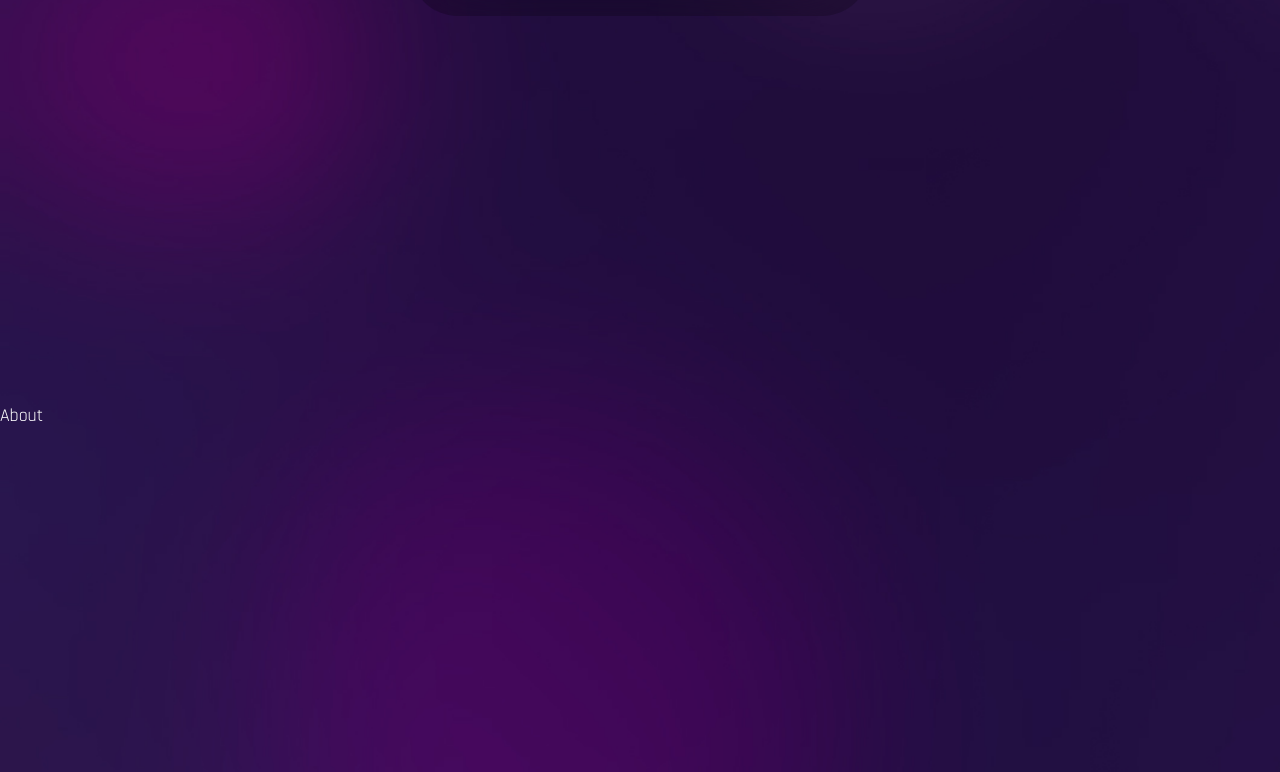
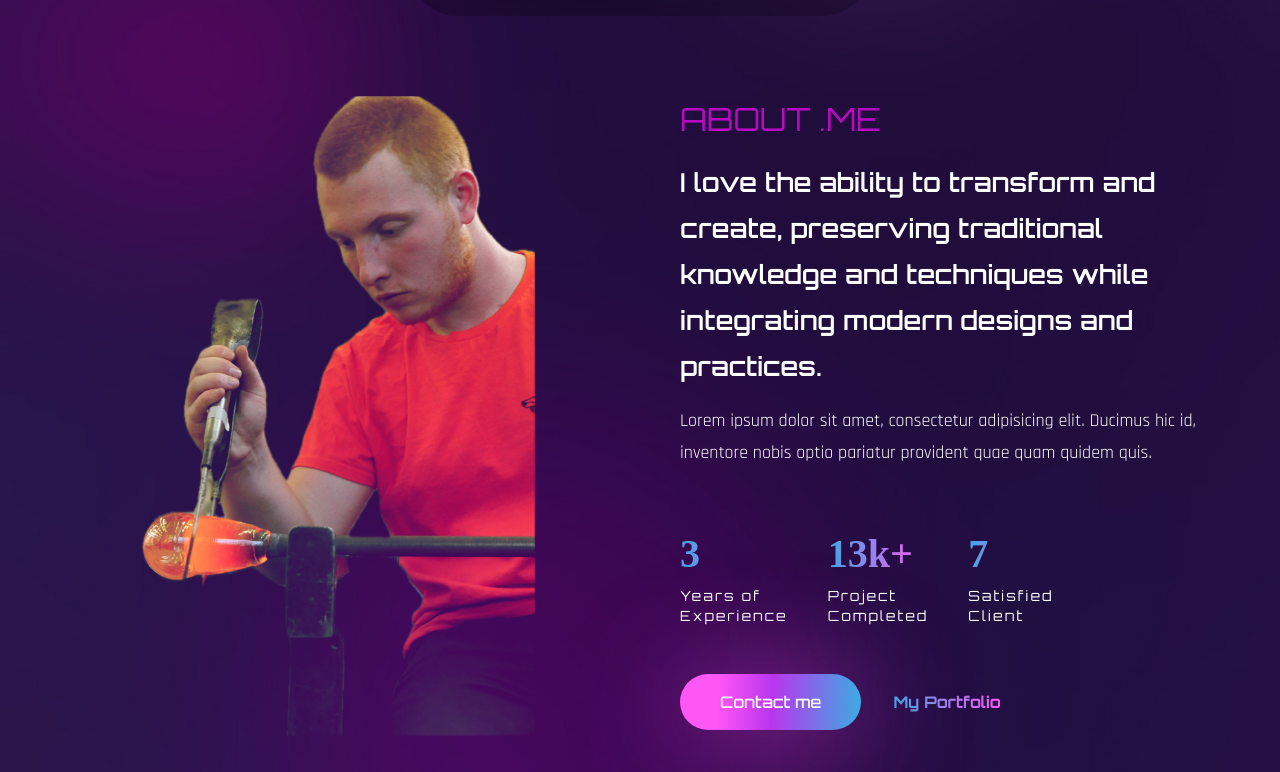
Before and after one commit to Lucas-tsl/PT-GlassBlower, a React (Create React App) app in the folder portfolio-starter-main/: page / in a window 1280 px wide. Shown: the part 768-1540 px from the top of the page. Built offline with nearby package versions, Linux system fonts and the light colour scheme; the HTML template or start-up script is replaced by a standard one; a web font is replaced by a local one.

Commit message:
création à propos & animations

```diff
--- a/portfolio-starter-main/src/components/About.js
+++ b/portfolio-starter-main/src/components/About.js
@@ -1,7 +1,91 @@
 import React from 'react';
+//countup
+import CountUp from "react-countup";
+
+// intersection observer hook
+import {useInView} from 'react-intersection-observer';
+
+// animations
+import {motion} from 'framer-motion';
+
+import {fadeIn} from "../variants";
 
 const About = () => {
-  return <div className="section" id="about">About</div>;
+    const [ref, inView] = useInView({
+        threshold: 0.5,
+    });
+
+    return (
+        <section className="section" id="about" ref={ref}>
+            <div className="container mx-auto">
+                <div className="flex flex-col gap-y-10 lg:flex-row lg:items-center lg:gap-x-20 lg:gap-y-0 h-screen">
+                    {/* image */}
+                    <motion.div
+                        variants={fadeIn('left', 0.5)}
+                        initial="hidden"
+                        whileInView="show"
+                        viewport={{once:false, amount:0.3}}
+                        className="flex-1 bg-about bg-contain bg-no-repeat h-[640px] mix-blend-lighten bg-top"></motion.div>
+                    {/* text */}
+                    <motion.div
+                        variants={fadeIn('right', 0.3)}
+                        initial="hidden"
+                        whileInView="show"
+                        viewport={{once:false, amount:0.3}}
+                        className="flex-1">
+                        <h2 className="h2 text-accent">About .me</h2>
+                        <h3 className="h3 mb-4">I love the ability to transform and create, preserving traditional knowledge and techniques while integrating modern designs and practices.</h3>
+                        <p className="mb-6">Lorem ipsum dolor sit amet, consectetur adipisicing elit. Ducimus hic id, inventore nobis optio pariatur provident quae quam quidem quis.</p><br/>
+                        {/* stats */}
+                        <div className='flex gap-x-6 lg:gap-x-10 mb-12'>
+                            {/*1st*/}
+                            <div>
+                                <div className="text-[40px] font-tertiary text-gradient mb-2"
+                                     style={{lineHeight: '1.2', paddingTop: '5px'}}>
+                                    {inView ? <CountUp start={0} end={3} duration={7}/> : null}
+                                </div>
+
+                                <div className="font-primary text-sm tracking-[2px]">
+                                    Years of <br/>
+                                    Experience
+                                </div>
+                            </div>
+                            {/*2nd*/}
+                            <div>
+                                <div className="text-[40px] font-tertiary text-gradient mb-2"
+                                     style={{lineHeight: '1.2', paddingTop: '5px'}}>
+                                    {inView ? <CountUp start={0} end={13} duration={7}/> : null}
+                                    k+
+                                </div>
+
+                                <div className="font-primary text-sm tracking-[2px]">
+                                    Project <br/>
+                                    Completed
+                                </div>
+                            </div>
+                            {/*3rd*/}
+                            <div>
+                                <div className="text-[40px] font-tertiary text-gradient mb-2"
+                                     style={{lineHeight: '1.2', paddingTop: '5px'}}>
+                                    {inView ? <CountUp start={0} end={7} duration={7}/> : null}
+
+                                </div>
+
+                                <div className="font-primary text-sm tracking-[2px]">
+                                    Satisfied<br/>
+                                    Client
+                                </div>
+                            </div>
+                        </div>
+                        <div className="flex gap-x-8 items-center">
+                            <button className="btn btn-lg">Contact me </button>
+                            <a href="#" className="text-gradient btn-link">My Portfolio</a>
+                        </div>
+                    </motion.div>
+                </div>
+            </div>
+        </section>
+    );
 };
 
 export default About;
```
Also changed, not shown: portfolio-starter-main/src/assets/about.png.
